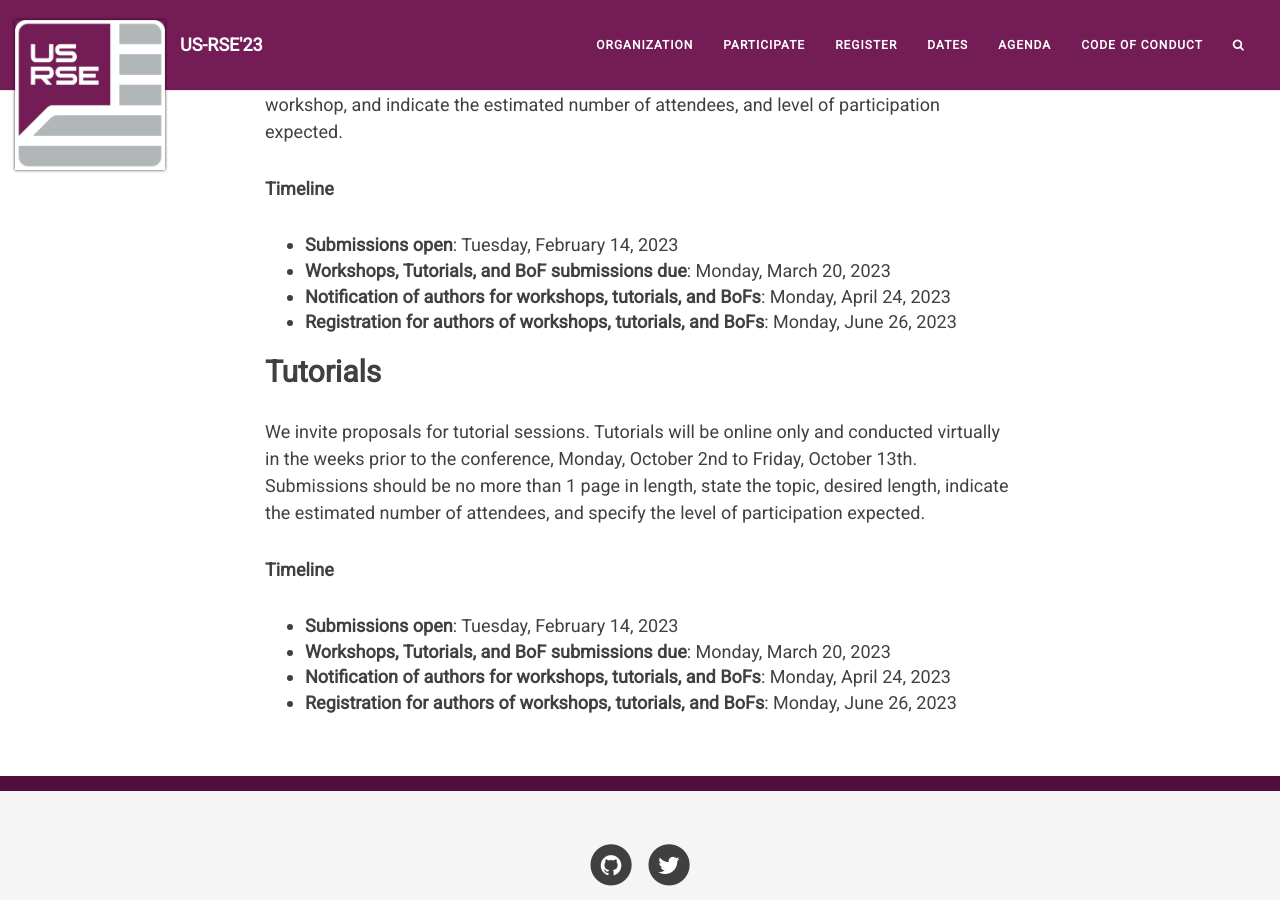
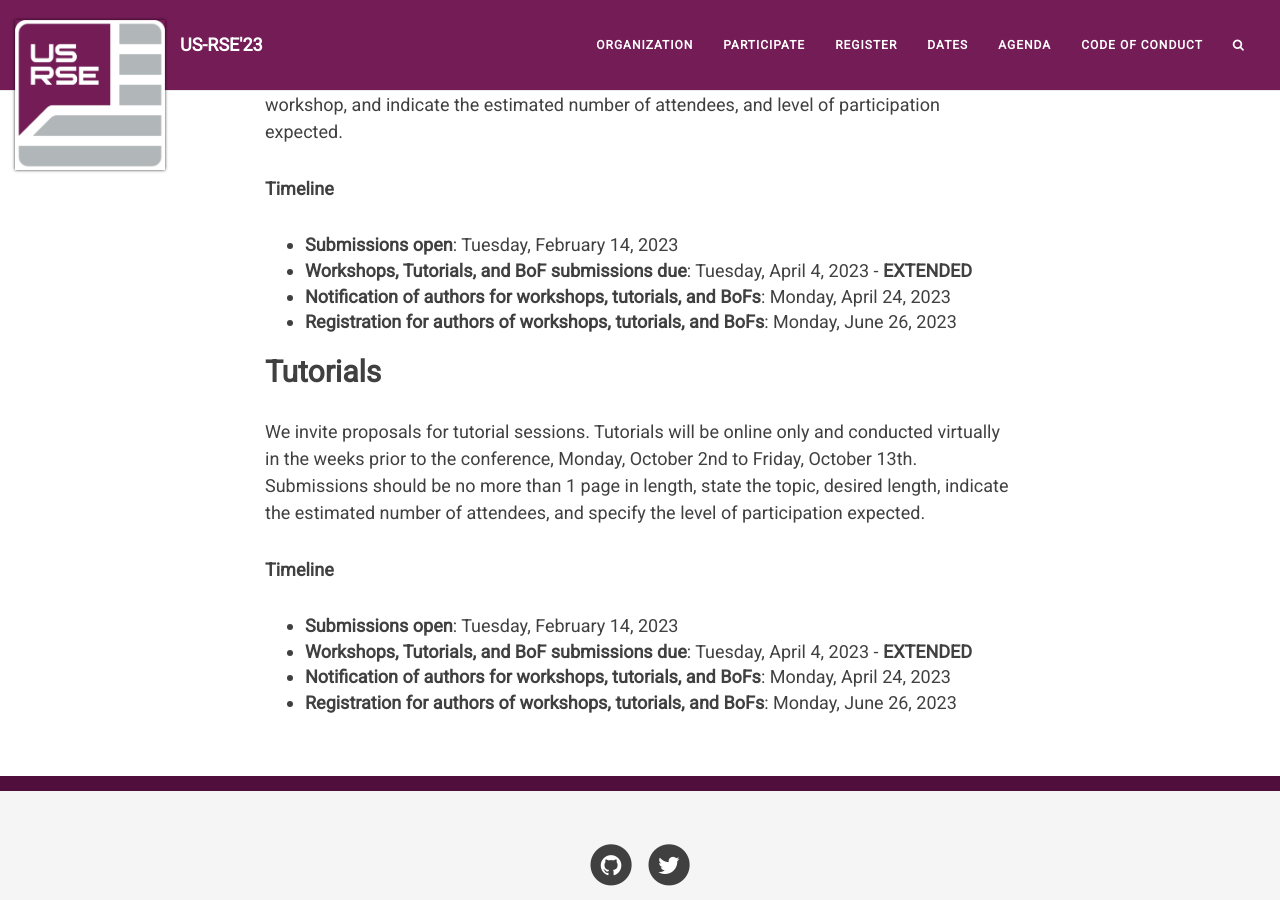
Before and after one commit to USRSE/usrse23, a Jekyll site: the page built from pages/participate.md, in a window 1280 px wide and 900 px high, scrolled down 2899 px. Built offline with Jekyll 4.4.1, drawn with Linux system fonts in a browser that asks for light colours; nearby versions of some CDN libraries.

Commit message:
Missed two dates

```diff
--- a/pages/participate.md
+++ b/pages/participate.md
@@ -119,7 +119,7 @@ estimated number of attendees, and level of participation expected.
 **Timeline**
 
 - **Submissions open**: Tuesday, February 14, 2023
-- **Workshops, Tutorials, and BoF submissions due**: Monday, March 20, 2023
+- **Workshops, Tutorials, and BoF submissions due**: Tuesday, April 4, 2023 - **EXTENDED**
 - **Notification of authors for workshops, tutorials, and BoFs**: Monday, April 24, 2023
 - **Registration for authors of workshops, tutorials, and BoFs**: Monday, June 26, 2023
 
@@ -136,6 +136,6 @@ and specify the level of participation expected.
 **Timeline**
 
 - **Submissions open**: Tuesday, February 14, 2023
-- **Workshops, Tutorials, and BoF submissions due**: Monday, March 20, 2023
+- **Workshops, Tutorials, and BoF submissions due**: Tuesday, April 4, 2023 - **EXTENDED**
 - **Notification of authors for workshops, tutorials, and BoFs**: Monday, April 24, 2023
 - **Registration for authors of workshops, tutorials, and BoFs**: Monday, June 26, 2023
```
